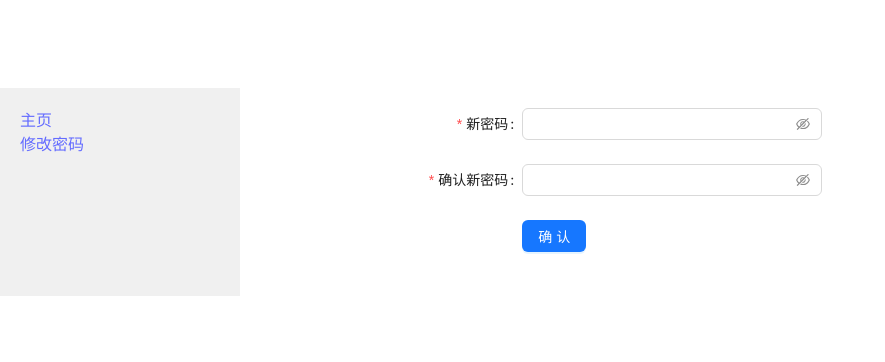
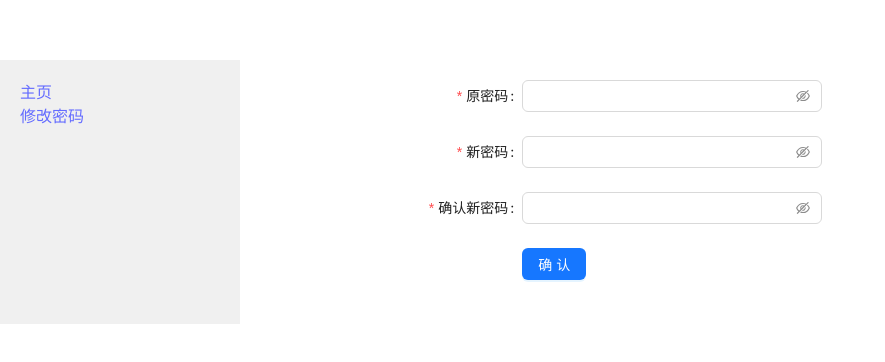
Before and after one commit to SHOU-GeekClub/WaterMonitor-FE, a React (Vite) app: page /home/changePassword in a window 1280 px wide. Shown: the part 208-570 px from the top of the page, without its empty margins (0-885 px from the left). Built offline with nearby package versions, Linux system fonts and the light colour scheme.

Commit message:
修改密码成功

```diff
--- a/src/App.tsx
+++ b/src/App.tsx
@@ -13,15 +13,15 @@ import {
 } from 'react-router-dom';
 
 function App() {
-    const [count, setCount] = useState(0);
+
 
     return (
         <div>
             <Router>
                 <Routes>
-                    <Route exact path='/' element={<Login/>}></Route>
-                    <Route path='/home/*' element={<Home/>}></Route>
-                    <Route path='/regist' element={<Regist/>}></Route>
+                    <Route exact path='/' element={<Login/>} />
+                    <Route path='/home/*' element={<Home/>} />
+                    <Route path='/regist' element={<Regist/>} />
                 </Routes>
             </Router>
         </div>
--- a/src/components/Login.tsx
+++ b/src/components/Login.tsx
@@ -47,8 +47,9 @@ const LoginPage: React.FC = () => {
                 alert("浏览器不支持localstorage");
             }else{
                 var storage=window.localStorage;
-                console.log(JSON.stringify(response.data));
-                storage.setItem("body",JSON.stringify(response.data));
+                // console.log(JSON.stringify(response.data));
+                // storage.setItem("body",JSON.stringify(response.data));
+                storage.setItem("body",response.data.body);
             }
         }).catch(function (error) {
             message.error("登录失败-_-");
--- a/src/components/Regist.tsx
+++ b/src/components/Regist.tsx
@@ -1,12 +1,15 @@
 
 import { Form, Input, Button, Radio } from "antd";
 import {useNavigate} from 'react-router-dom';
+import axios from "axios";
+import { message } from "antd";
 
 const RegistrationForm = () => {
 
     //提交表单
   const onFinish = (values) => {
     console.log("Received values of form: ", values);
+    const navigate = useNavigate();
     const data = {
         username: values.username,
         password: values.password,
@@ -17,16 +20,16 @@ const RegistrationForm = () => {
       };
     console.log(data);
 
-    // axios.post('http://47.102.117.173:5000/user/register', data
-    //     ).then(function (response) {
-    //         message.success("注册成功^_^，跳转登录页");
-    //         console.log(response);
-    //         navigate('/');
-    //     }).catch(function (error) {
-    //         message.error("注册失败-_-");
-    //         console.log(error);
+    axios.post('http://47.102.117.173:5000/user/register', data
+        ).then(function (response) {
+            message.success("注册成功^_^，跳转登录页");
+            console.log(response);
+            navigate('/');
+        }).catch(function (error) {
+            message.error("注册失败-_-");
+            console.log(error);
 
-    //     });
+        });
   };
 
   //获取验证码
--- a/src/pages/changePassword.tsx
+++ b/src/pages/changePassword.tsx
@@ -1,17 +1,34 @@
 
-import { Form, Input, Button } from "antd";
-
-
+import { Form, Input, Button, message } from "antd";
+import axios from "axios";
 
 export default function ChangePassword(){
 
     const onFinish = (values) => {
         console.log("Received values of form: ", values);
+        var storage=window.localStorage;
+        const headers = {
+          'Application-Token': storage.getItem("body"),
+          'Content-Type': 'application/json',
+        };
+
         const data = {
-            password: values.password,
-            cPassword: values.confirmPassword,
+            oldPassword: values.oldPassword,
+            newPassword: values.newPassword,
+            newPasswordAgain: values.newPasswordAgain,
           };
-        console.log(data);
+        console.log(data,headers);
+
+        //发送请求
+        axios.post('http://47.102.117.173:5000/user/UserChangePassword',data,{headers})
+        .then(response => {
+          console.log(response.data);
+          message.success("修改密码成功");
+        })
+        .catch(error => {
+          console.error(error);
+          console.log(error);
+        });
 
       };
 
@@ -24,6 +41,15 @@ export default function ChangePassword(){
       >
 
       <Form.Item
+        label="原密码"
+        name="oldPassword"
+        dependencies={["password"]}
+        rules={[ { required: true, message: "请输入原密码" } ]}
+      >
+        <Input.Password style={{ width: 300 }} />
+      </Form.Item>
+
+      <Form.Item
         label="新密码"
         name="newPassword"
         dependencies={["password"]}
@@ -34,7 +60,7 @@ export default function ChangePassword(){
 
       <Form.Item
         label="确认新密码"
-        name="confirmNewPassword"
+        name="newPasswordAgain"
         dependencies={["password"]}
         rules={[
           { required: true, message: "请再次输入新密码" },
```
